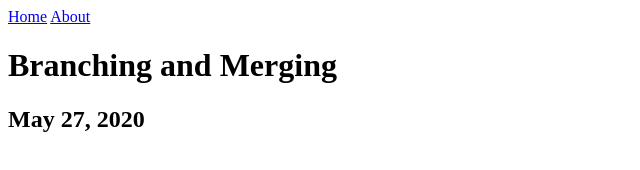
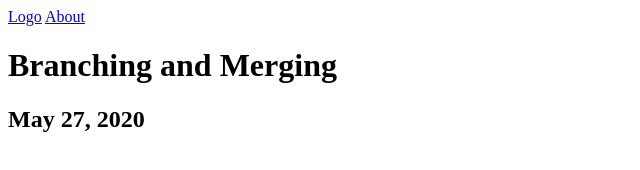
Before and after one commit to chozen2see/branching_merging, a plain HTML site: page index.html in a window 1280 px wide. Shown: the full height of the page, 0-640 px from the left. Drawn offline with Linux system fonts and the light colour scheme.

Commit message:
updating hone to Logo

```diff
--- a/index.html
+++ b/index.html
@@ -7,7 +7,7 @@
   </head>
   <body>
     <nav>
-      <a href="#">Home</a>
+      <a href="#">Logo</a>
       <a href="#">About</a>
     </nav>
     <h1>Branching and Merging</h1>
```
